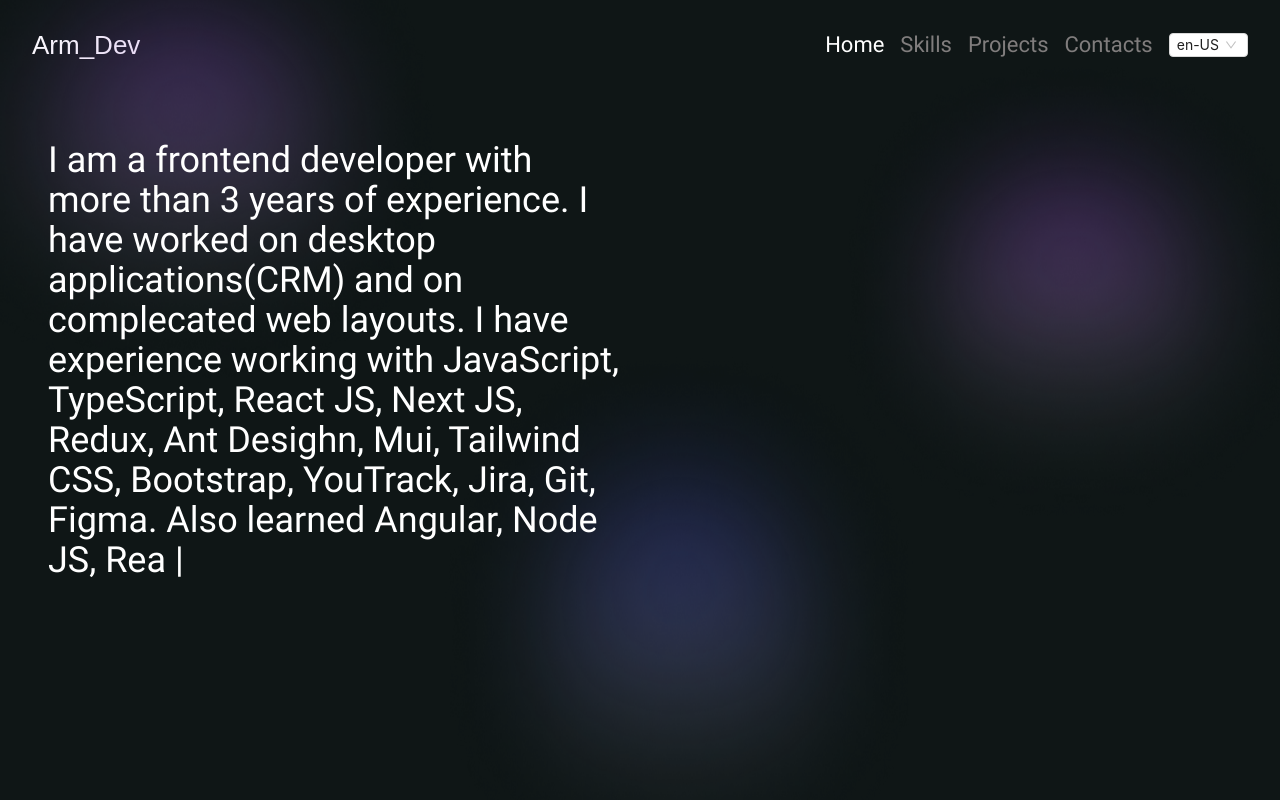
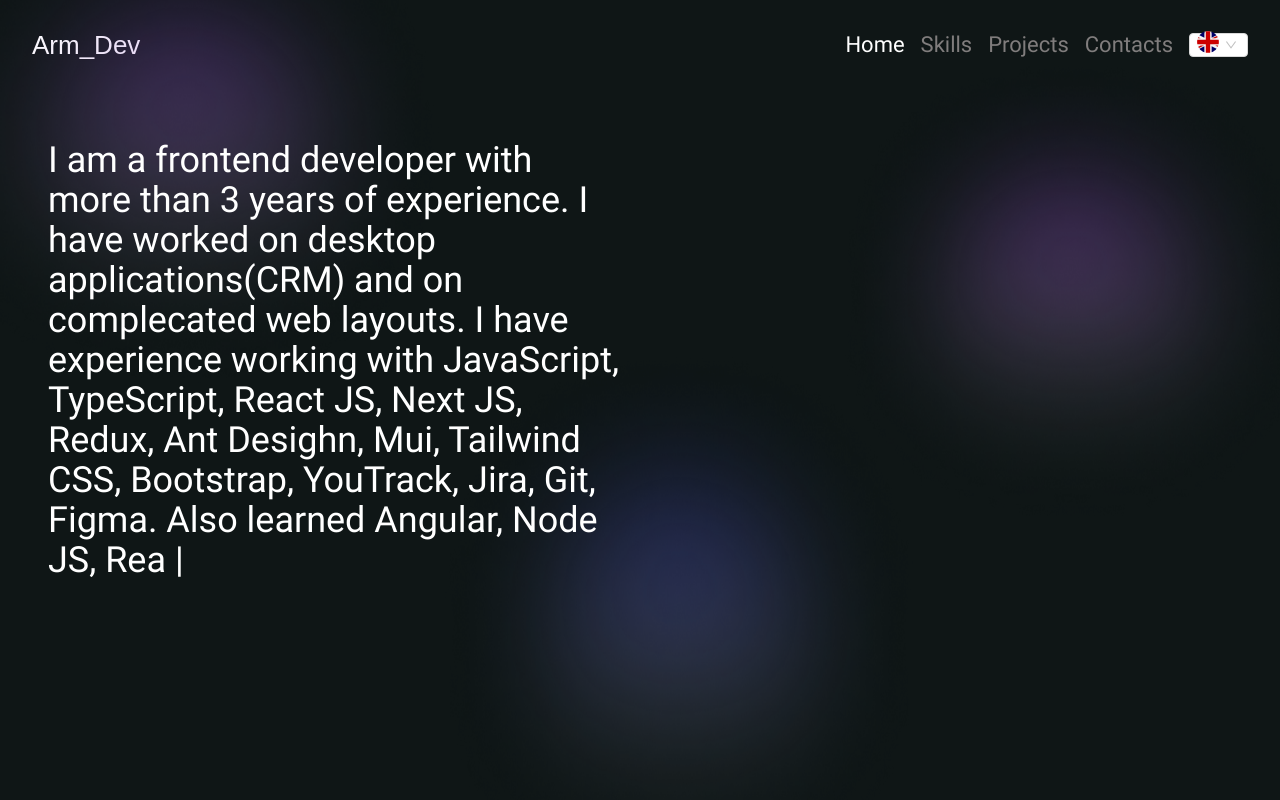
Before and after one commit to Armen-Baghdasaryan/portfolio, a React (Vite) app: page /home in a window 1280 px wide. Built offline with nearby package versions, Linux system fonts and the light colour scheme; a web font is replaced by a local one.

Commit message:
fix: change default language

```diff
--- a/src/components/Header/Header.jsx
+++ b/src/components/Header/Header.jsx
@@ -1,4 +1,4 @@
-import { useState } from "react";
+import React, { useState } from "react";
 import { Link, useLocation, useNavigate } from "react-router-dom";
 import useIsMobile from "/src/hooks/useIsMobile";
 import { Drawer, Select, Space } from "antd";
@@ -16,6 +16,11 @@
   { path: "projects", title: t("header.navigation.projects") },
   { path: "contacts", title: t("header.navigation.contacts") },
 ];
+
+const languages = {
+  en: { value: "en", label: <img width={22} src={flagUK} alt="en" /> },
+  arm: { value: "arm", label: <img width={22} src={flagArm} alt="arm" /> },
+};
 
 const Header = () => {
   const [open, setOpen] = useState(false);
@@ -42,6 +47,8 @@
     i18next.changeLanguage(val);
     window.location.reload();
   };
+
+  const defaultLanguage = languages[i18next.language] ? i18next.language : "en";
 
   return (
     <header className="header">
@@ -91,13 +98,10 @@
       )}
       <Select
         onChange={(val) => changeLanguage(val)}
-        defaultValue={i18next.language || "en"}
+        defaultValue={languages[defaultLanguage].value}
         style={{ width: "auto" }}
         size="small"
-        options={[
-          { value: "en", label: <img width={22} src={flagUK} alt="en" /> },
-          { value: "arm", label: <img width={22} src={flagArm} alt="arm" /> },
-        ]}
+        options={Object.values(languages)}
       />
     </header>
   );
```
